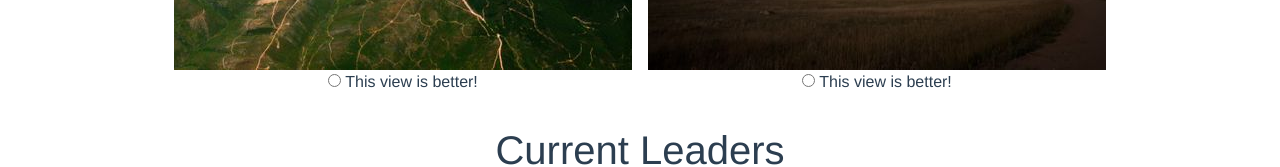
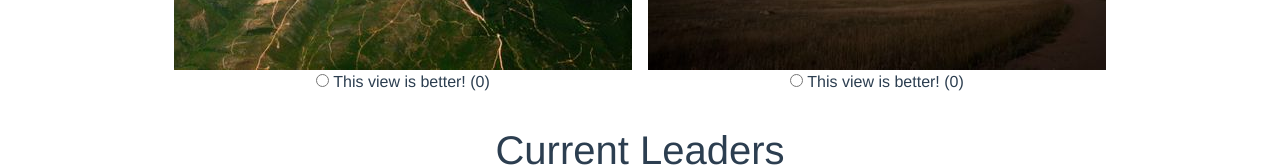
Before and after one commit to chrisminnick/vuemaster, a Vue app: page / in a window 1280 px wide. Shown: the part 352-519 px from the top of the page. Built offline with nearby package versions, Linux system fonts and the light colour scheme.

Commit message:
added an event

```diff
--- a/src/App.vue
+++ b/src/App.vue
@@ -1,8 +1,11 @@
 <template>
   <div id="app">
     <div class="d-flex justify-content-center">
-    <ScenicView v-for="view in views" :key="view.id"
-                v-bind:view="view" class="p-2">
+    <ScenicView v-for="view in views"
+                :key="view.id"
+                v-bind:view="view"
+                v-on:voted="view.currentScore+=1"
+                class="p-2">
     </ScenicView>
     </div>
 
@@ -26,8 +29,8 @@ export default {
   data() {
       return {
           views: [
-              {title: 'my picture', imgUrl: 'picture1.jpeg', id: '1'},
-              {title: 'my other picture', imgUrl: 'picture2.jpeg', id: '4'}
+              {title: 'my picture', imgUrl: 'picture1.jpeg', id: '1', currentScore: 0},
+              {title: 'my other picture', imgUrl: 'picture2.jpeg', id: '4',  currentScore: 0}
           ],
           leaders: []
       }
--- a/src/components/ScenicView.vue
+++ b/src/components/ScenicView.vue
@@ -4,8 +4,8 @@
     <img v-bind:alt="view.title" :src="require(`../assets/${view.imgUrl}`)" />
     <figcaption>
     <label>
-    <input type="radio" name="vote" v-bind:value="view.id" />
-    This view is better!
+    <input type="radio" name="vote" v-bind:value="view.id" v-on:click="$emit('voted')" />
+    This view is better! ({{view.currentScore}})
     </label>
     </figcaption>
     </figure>
```
